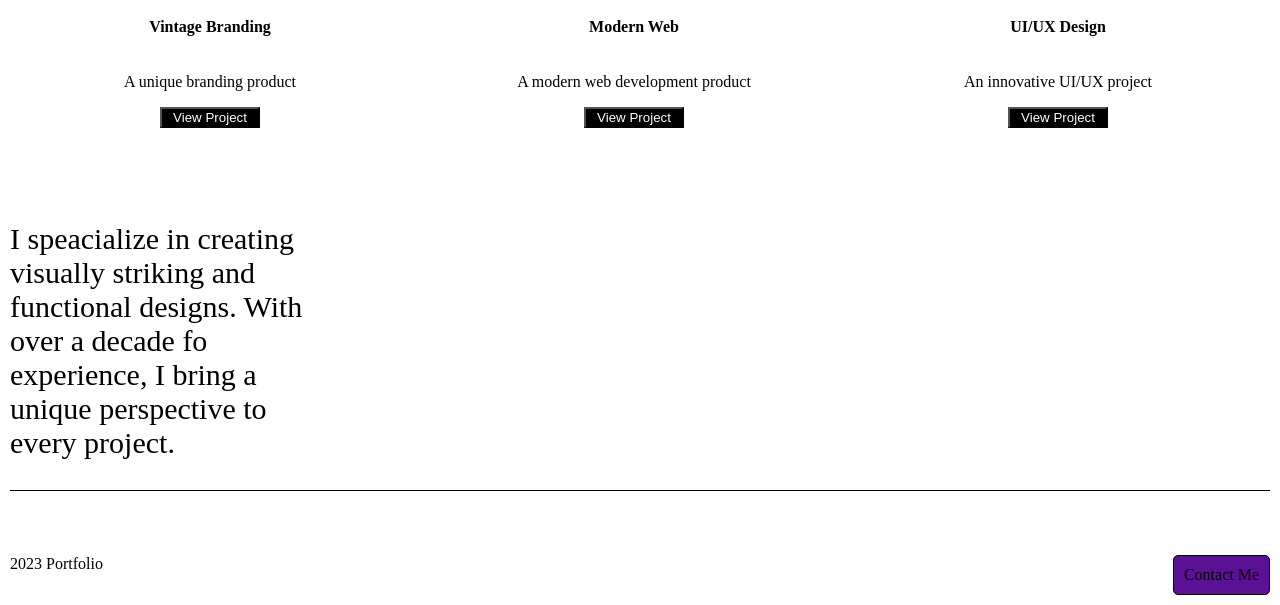
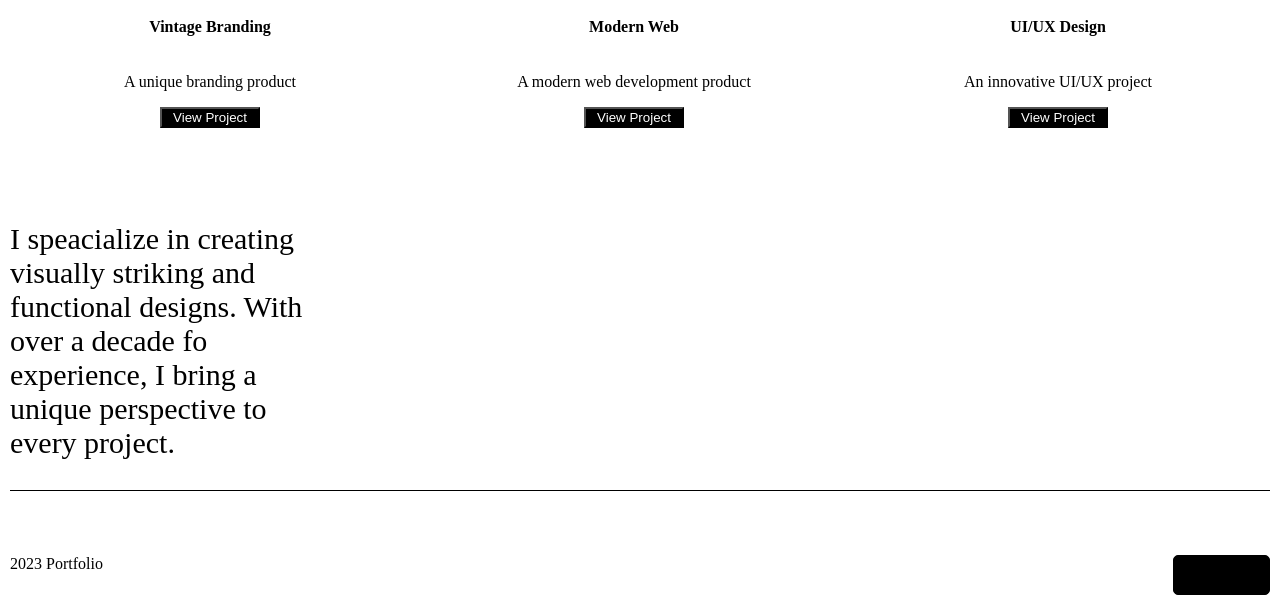
Before and after one commit to Aviral02git/cappstone, a plain HTML site: page index.html in a window 1280 px wide. In both pictures the pointer is over the element "Contact Me". Shown: the part 3248-3853 px from the top of the page. Drawn offline with Linux system fonts and the light colour scheme.

Commit message:
style.css

```diff
--- a/style.css
+++ b/style.css
@@ -58,7 +58,7 @@ body{
 }
 .item{
     font-family: 'Archivo';
-    color:black;
+    color: black;
 
 
 }
@@ -109,7 +109,7 @@ body{
 
 #follow:hover{
     cursor: pointer;
-    background-color: rgb(91, 17, 147);
+    background-color:black;
     color: black;
 }
 
```
